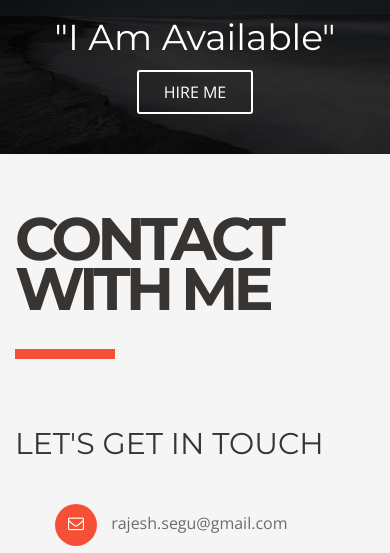
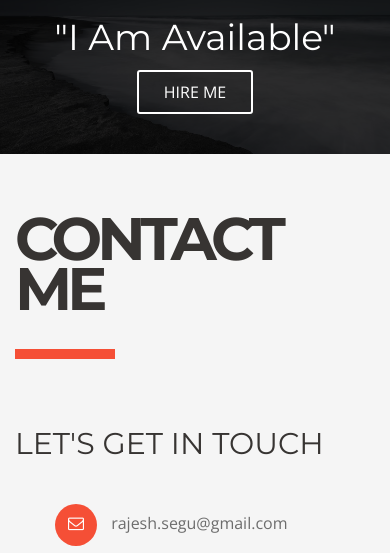
Before and after one commit to rajeshsegu/rajeshsegu.github.io, a plain HTML site: page index.html in a window 390 px wide. Shown: the part 7368-7921 px from the top of the page. Drawn offline with nearby package versions, Linux system fonts and the light colour scheme; some packages are replaced by stand-ins of ours; a script that the page names is missing.

Commit message:
Fix String for responsive design

```diff
--- a/index.html
+++ b/index.html
@@ -706,7 +706,7 @@
     <div class="container">
         <!-- section title -->
         <div class="section-title">
-            <h1>Contact with me</h1>
+            <h1>Contact me</h1>
             <span class="border"></span>
         </div>
         <!-- section title end-->
```
